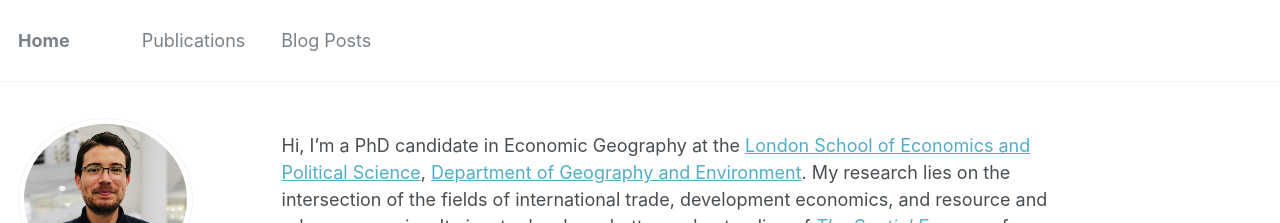
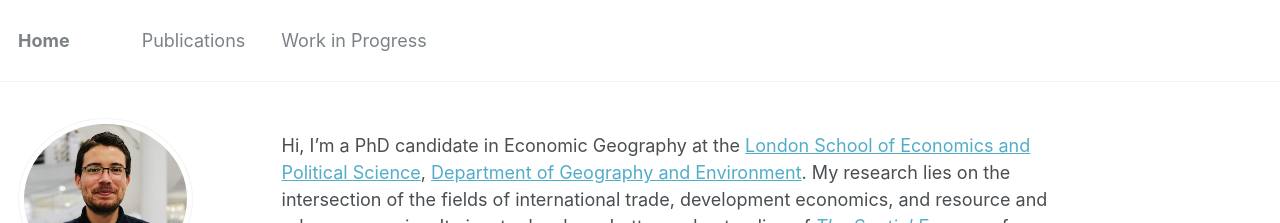
Before and after one commit to pedrofierroz87/pedrofierroz87.github.io, a Jekyll site: the page built from _pages/about.md, in a window 1280 px wide. Shown: the top 223 px of the page. Built offline with Jekyll 4.4.1, drawn with Linux system fonts in a browser that asks for light colours; some web fonts are replaced.

Commit message:
Update navigation.yml

```diff
--- a/_data/navigation.yml
+++ b/_data/navigation.yml
@@ -12,7 +12,7 @@ main:
   #- title: "Work in Progress"
   #  url: /portfolio/
 
-  - title: "Blog Posts"
+  - title: "Work in Progress"
     url: /year-archive/
 
   #- title: "CV"
```
